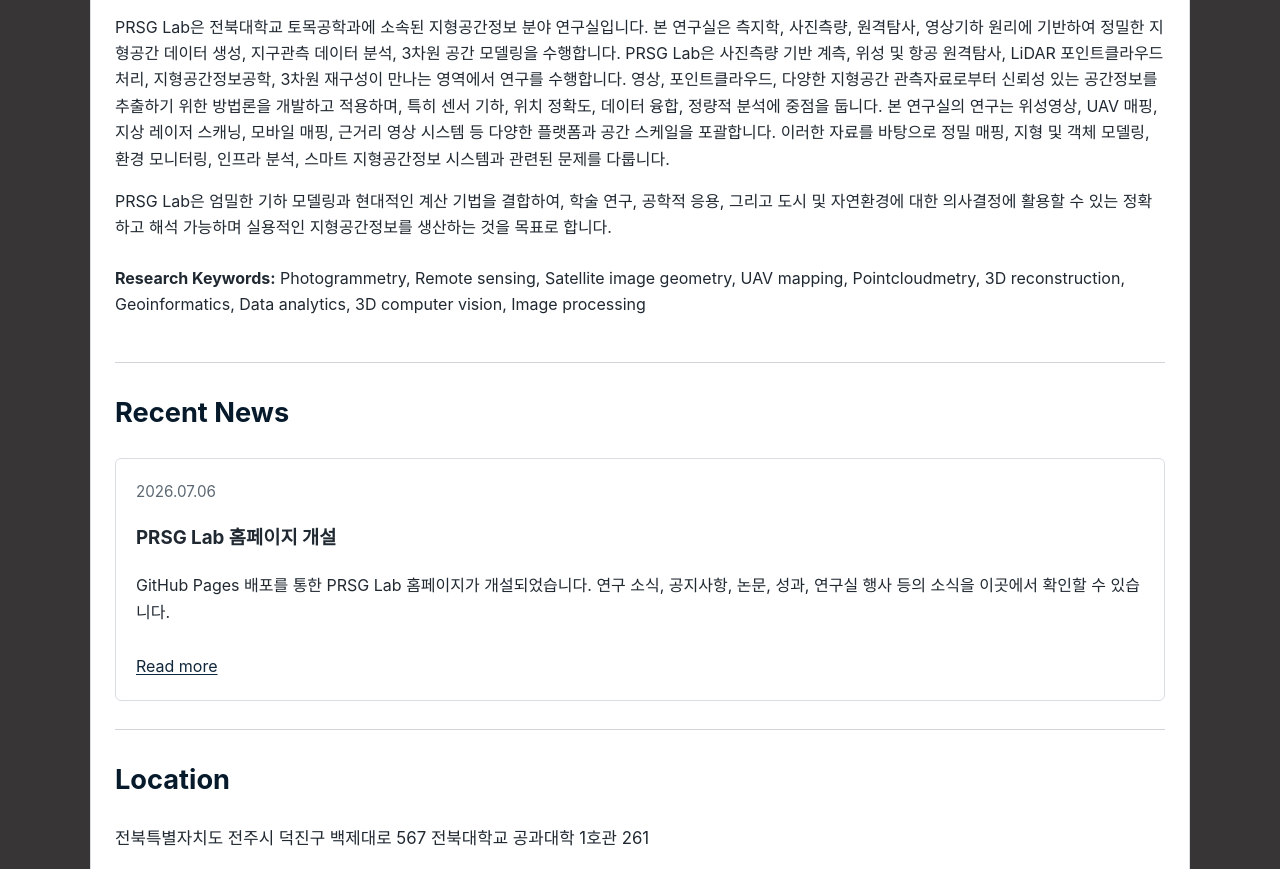
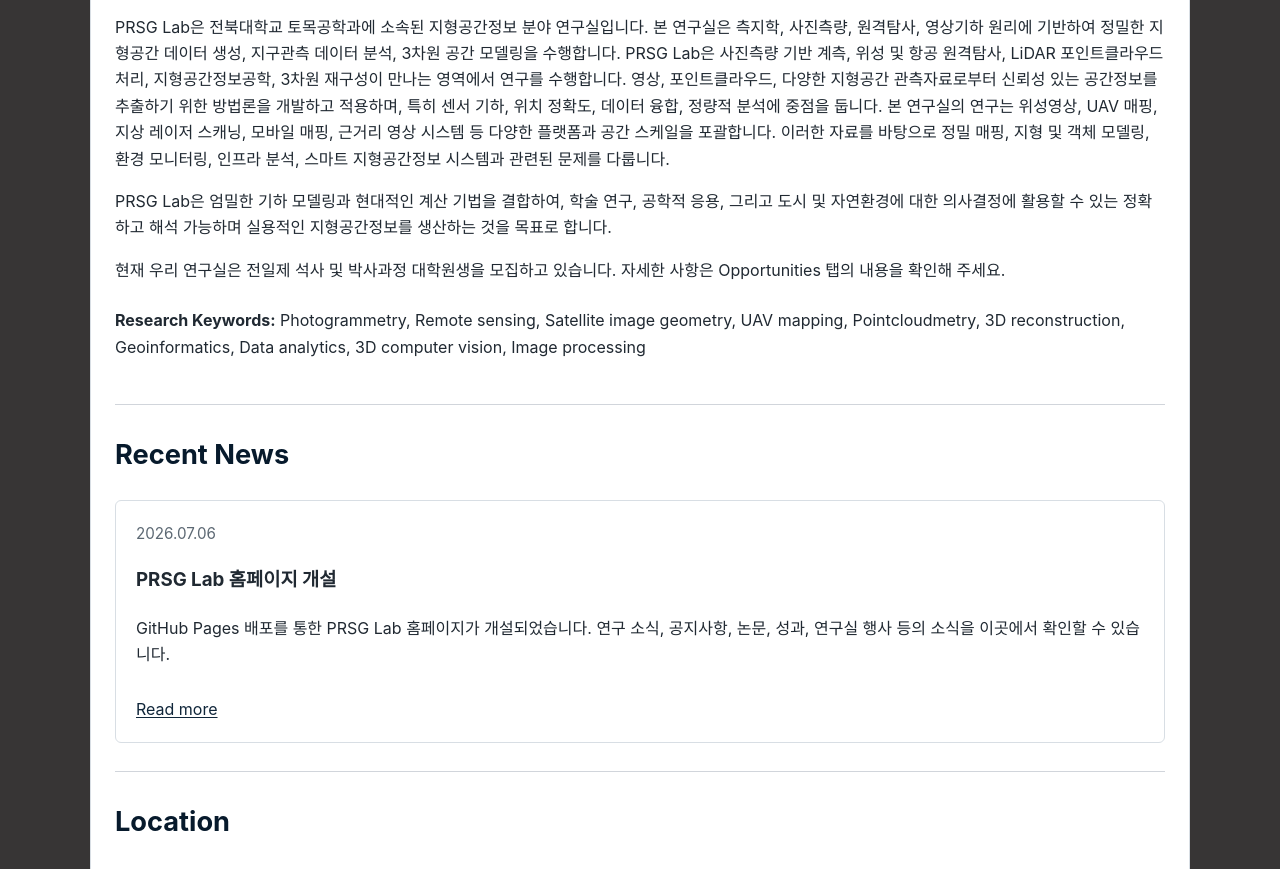
Before and after one commit to PRSG-Lab/prsg-lab.github.io, a Jekyll site: the page built from ko/index.md, in a window 1280 px wide and 900 px high, scrolled down 503 px, cut to the strip 0-869 px from the top of the window. Built offline with Jekyll 4.4.1, drawn with Linux system fonts in a browser that asks for light colours; some web fonts are replaced.

Commit message:
Add files via upload

```diff
--- a/_data/home_en.yml
+++ b/_data/home_en.yml
@@ -2,6 +2,7 @@
 - "Welcome to the Photogrammetry, Remote Sensing and Geoinformatics (PRSG) Lab."
 - "The PRSG Lab is a geospatial research group in the Department of Civil Engineering at Jeonbuk National University. Our research focuses on precise geospatial data generation, Earth observation data analysis, and three-dimensional spatial modeling based on the principles of geodesy, photogrammetry, remote sensing, and imaging geometry. The lab works at the intersection of photogrammetric measurement, satellite and aerial remote sensing, LiDAR point cloud processing, geographic information science, and 3D reconstruction. We develop and apply methods for extracting reliable spatial information from images, point clouds, and other geospatial observations, with particular emphasis on sensor geometry, spatial accuracy, data integration, and quantitative analysis. Our research spans a wide range of platforms and scales, including satellite imagery, UAV mapping, terrestrial laser scanning, mobile mapping, and close-range imaging systems. Through these data sources, we address problems related to precise mapping, terrain and object modeling, environmental monitoring, infrastructure analysis, and smart geospatial information systems."
 - "By combining rigorous geometric modeling with modern computational approaches, the PRSG Lab aims to produce accurate, interpretable, and practically useful geospatial information for scientific research, engineering applications, and decision-making in both built and natural environments."
+- "We are currently recruiting full-time M.S. and Ph.D. students for our lab. For more details, please refer to the Opportunities tab."
 pi_heading: ""
 pi_text: ""
 keywords:
--- a/_data/home_ko.yml
+++ b/_data/home_ko.yml
@@ -2,6 +2,7 @@
 - "사진측량·원격탐사 및 지형공간정보 연구실(PRSG Lab)에 오신 것을 환영합니다."
 - "PRSG Lab은 전북대학교 토목공학과에 소속된 지형공간정보 분야 연구실입니다. 본 연구실은 측지학, 사진측량, 원격탐사, 영상기하 원리에 기반하여 정밀한 지형공간 데이터 생성, 지구관측 데이터 분석, 3차원 공간 모델링을 수행합니다. PRSG Lab은 사진측량 기반 계측, 위성 및 항공 원격탐사, LiDAR 포인트클라우드 처리, 지형공간정보공학, 3차원 재구성이 만나는 영역에서 연구를 수행합니다. 영상, 포인트클라우드, 다양한 지형공간 관측자료로부터 신뢰성 있는 공간정보를 추출하기 위한 방법론을 개발하고 적용하며, 특히 센서 기하, 위치 정확도, 데이터 융합, 정량적 분석에 중점을 둡니다. 본 연구실의 연구는 위성영상, UAV 매핑, 지상 레이저 스캐닝, 모바일 매핑, 근거리 영상 시스템 등 다양한 플랫폼과 공간 스케일을 포괄합니다. 이러한 자료를 바탕으로 정밀 매핑, 지형 및 객체 모델링, 환경 모니터링, 인프라 분석, 스마트 지형공간정보 시스템과 관련된 문제를 다룹니다."
 - "PRSG Lab은 엄밀한 기하 모델링과 현대적인 계산 기법을 결합하여, 학술 연구, 공학적 응용, 그리고 도시 및 자연환경에 대한 의사결정에 활용할 수 있는 정확하고 해석 가능하며 실용적인 지형공간정보를 생산하는 것을 목표로 합니다."
+- "현재 우리 연구실은 전일제 석사 및 박사과정 대학원생을 모집하고 있습니다. 자세한 사항은 Opportunities 탭의 내용을 확인해 주세요."
 pi_heading: ""
 pi_text: ""
 keywords:
```
